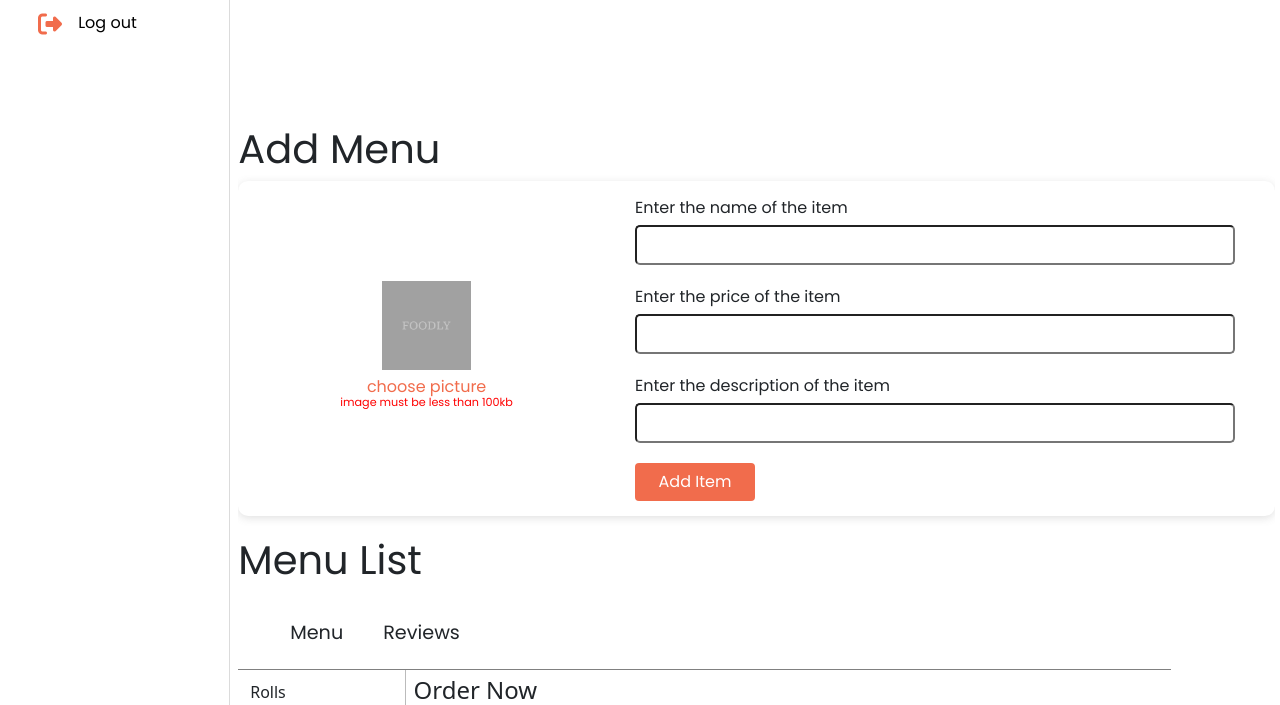
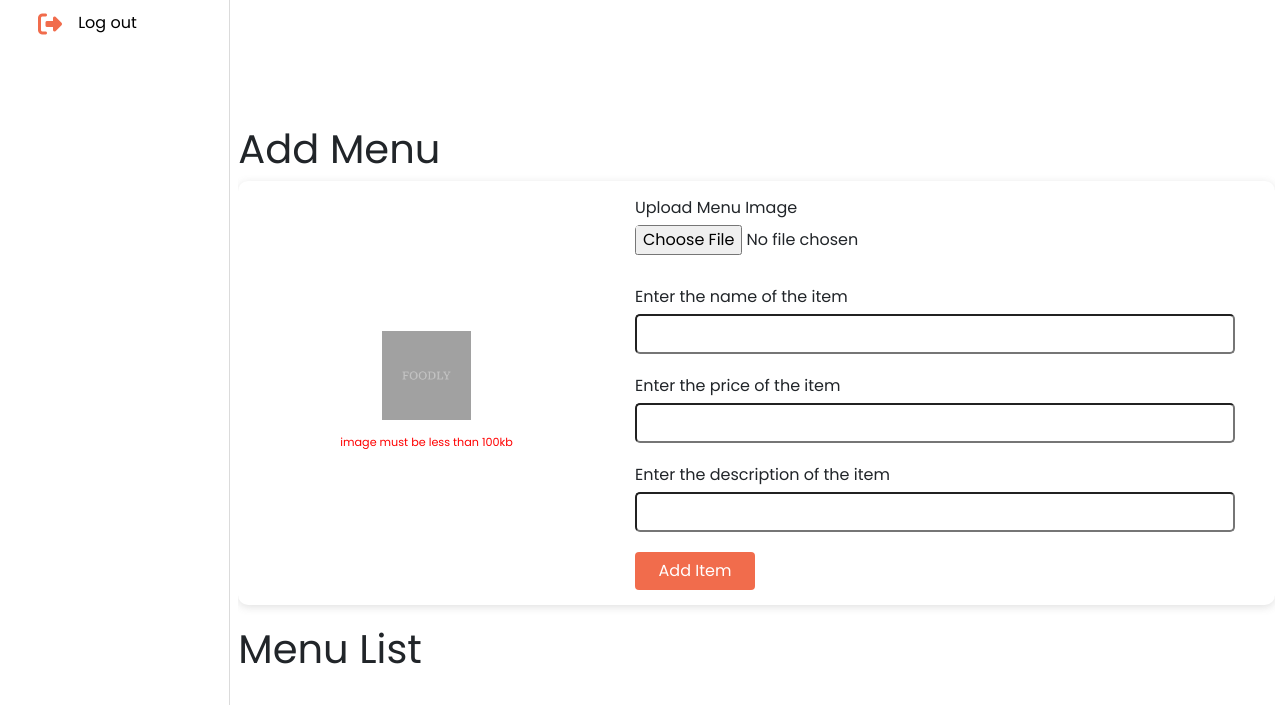
Before and after one commit to am12an34/xyz_foodly, a Flask app: page /resturantsdashboard/addmenu in a window 1280 px wide. Shown: the part 542-1247 px from the top of the page. Run offline with Flask 3, Linux system fonts and the light colour scheme; the visitor is signed in with stand-in values (Sample User, id 1); some libraries are stand-ins or nearby versions.

Commit message:
Update addmenu.html

```diff
--- a/foodly/templates/addmenu.html
+++ b/foodly/templates/addmenu.html
@@ -4,12 +4,15 @@
         <div class="add-menu">
             <div class="item-pic-section">
                 <img id="item-img" class="item-pic" src="../static/images/dummy-item-pic.png" alt="">
-                <p onclick="setItemImage()">choose picture</p>
+                <!-- <p onclick="setItemImage()">choose picture</p> -->
+                <br>
                 <div class="user-does-not-exists" style="display: {{ block_none }};">
                     <p style="color: red; font-size: 0.7rem; margin-top: -10px;">image must be less than 100kb</p>
                 </div>
             </div>
             <form action="" method="post" class="add-menu-form">
+                <label for="img-inp">Upload Menu Image</label>
+                <input type="file" name="file" id="img-inp" accept="image/*" required>
                 <label for="item-name">Enter the name of the item</label>
                 <input type="text" id="item-name">
                 <label for="item-price">Enter the price of the item</label>
@@ -87,5 +90,4 @@
             </div>
 
 
-
 {%endblock%}
```
